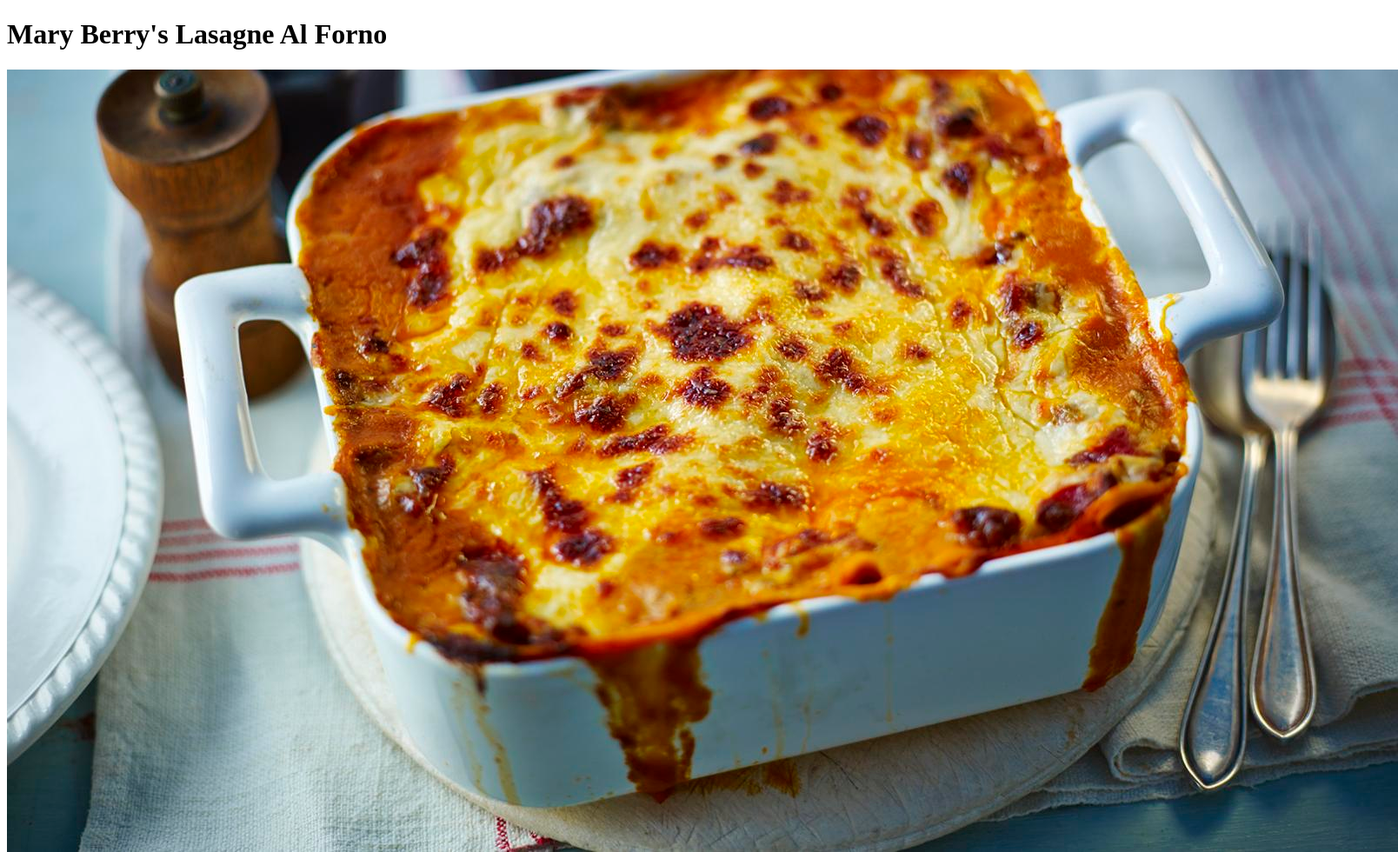
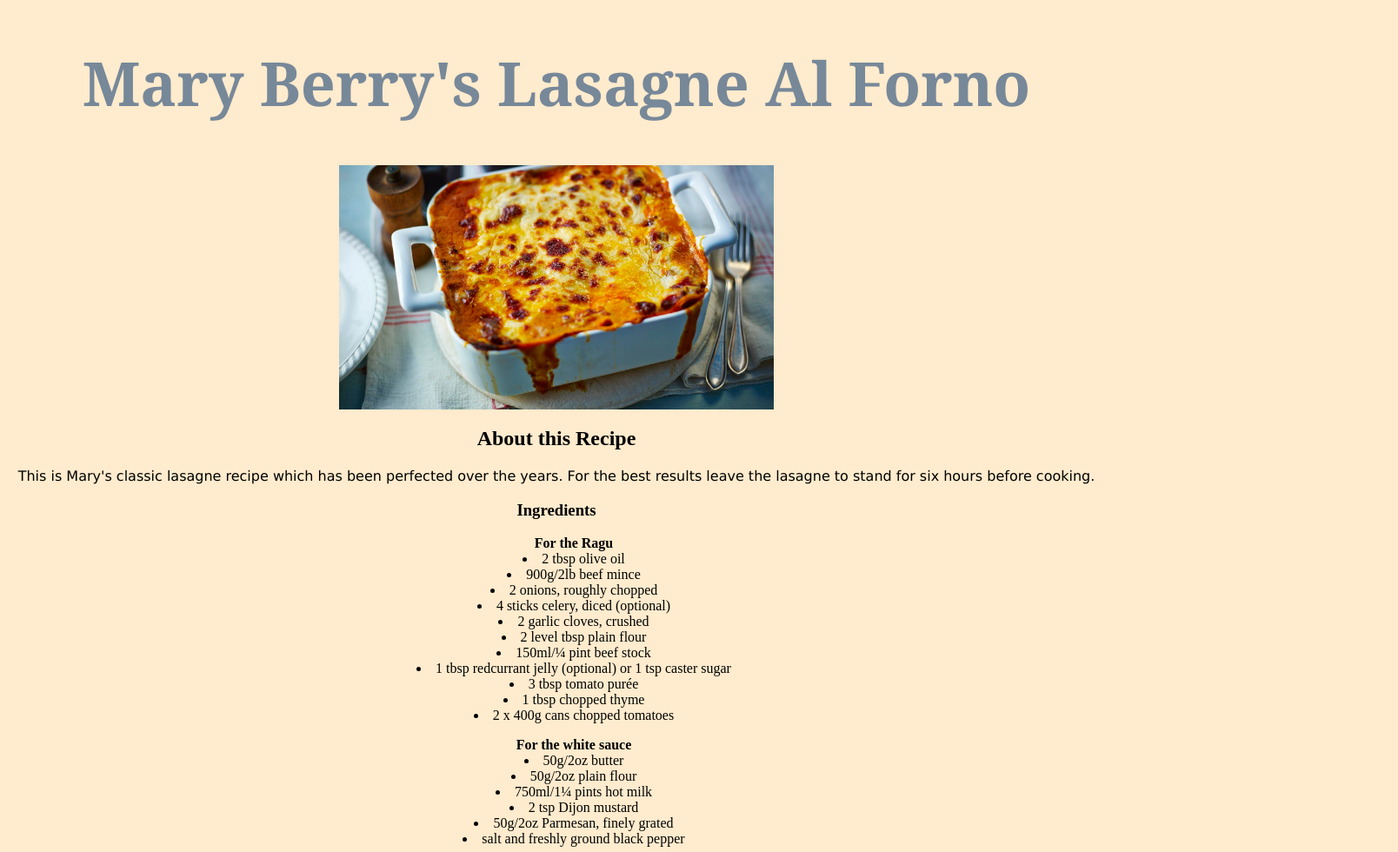
Before and after one commit to adamyounghusband/odin-recipes, a plain HTML site: page recipes/lasagne.html in a window 1280 px wide. Shown: the top 980 px of the page at 87% size, 1608 px wide, since content can reach past the window. Drawn offline with Linux system fonts and the light colour scheme.

Commit message:
added css

```diff
--- a/recipes/lasagne.html
+++ b/recipes/lasagne.html
@@ -3,10 +3,12 @@
     <head>
         <meta charset="UTF-8">
         <title>My Lasagna Recipe</title>
+        <link rel="stylesheet" href="../style.css">
     </head>
     <body>
+        <div class="recipe-text">
             <h1>Mary Berry's Lasagne Al Forno</h1>
-        <img src="../images/lasagne.jpeg" alt="Delicious Lasangne">
+            <img class="recipe-image" src="../images/lasagne.jpeg" alt="Delicious Lasangne">
             <h2>About this Recipe</h2>
             <p>This is Mary's classic lasagne recipe which has been perfected over the years. For the best results leave the lasagne to stand for six hours before cooking.</p>
             <h3>Ingredients</h3>
@@ -46,6 +48,7 @@
                 <li>Preheat the oven temperature to 200C/400F/Gas 6.</li>
                 <li>Cook in the middle of the oven for about 45 minutes- or until golden brown on top, bubbling around the edges and the pasta is soft.</li>
             </ol>
+    </div>
         <a href="/Users/adam/repos/odin-recipes/index.html"><strong>Home</strong></a>
     </body>
 </hmtl>
--- /dev/null
+++ b/style.css
@@ -0,0 +1,42 @@
+body {
+    background-color: blanchedalmond;
+}
+h1 {
+    font-size: 70px;
+    color: lightslategrey;
+    text-align: center;
+    font-family: Georgia, 'Times New Roman', Times, serif
+}
+p {
+    font-family:Verdana, Geneva, Tahoma, sans-serif
+}
+.title-image{
+    width: 300px;
+    height: auto;
+    margin-left: auto;
+    margin-right: auto;
+    display: block;
+}
+.recipe-links{
+    margin: auto;
+    width: 50%;
+}
+.recipe-links p {
+    text-align: center;
+    font-size: 20px;
+}
+.recipe-image{
+    width: 500px;
+    height: auto;
+    margin-left: auto;
+    margin-right: auto;
+    display: block;
+    border: 1px;
+    border-color: darkgrey;
+}
+.recipe-text{
+    text-align: center;
+}
+ul {list-style-position: inside;
+  text-align: center;
+}
```
Also changed, not shown: index.html (+8 -0 lines), recipes/harrissa-roasted-cauliflower-steaks.html (+4 -1 lines), recipes/vegan-mushroom-stroganoff.html (+3 -1 lines). Lines whose indentation alone changed are shown as unchanged.
